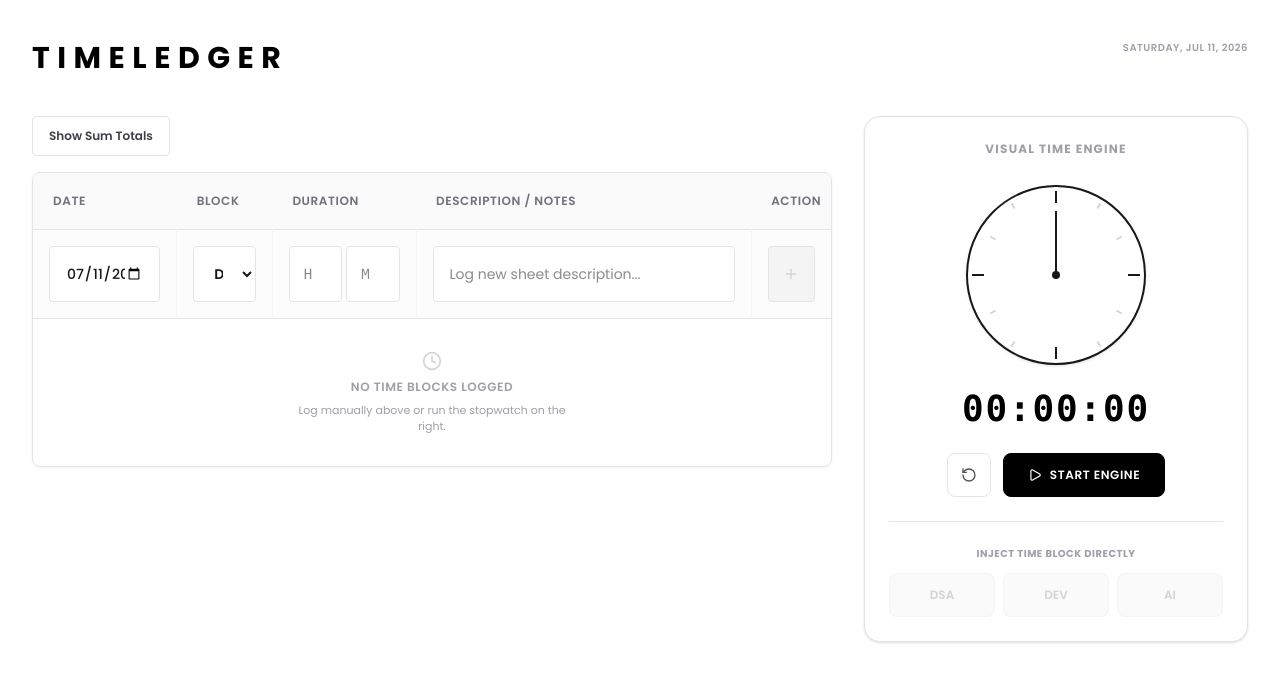
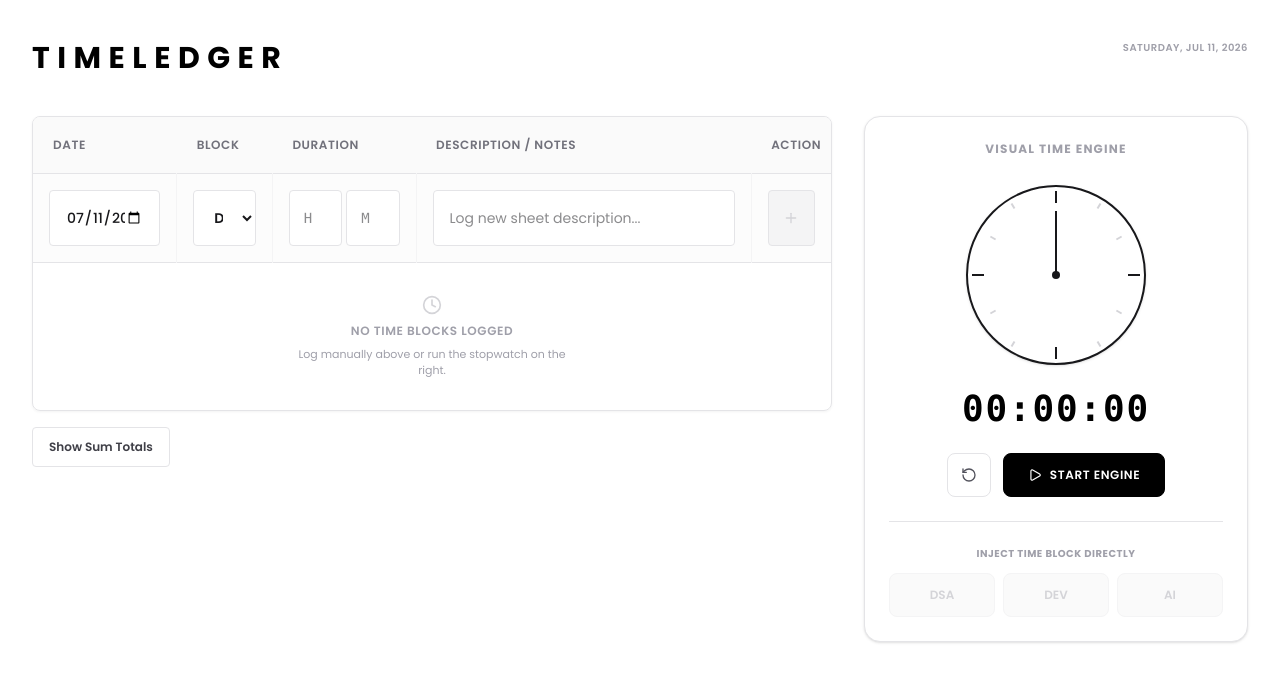
Before and after one commit to Atharvchaskar008/My-productivity-tracker-, a React (Vite) app: page / in a window 1280 px wide. Shown: the top 682 px of the page. Built offline with nearby package versions, Linux system fonts and the light colour scheme.

Commit message:
Move Show Sum Totals button below the table.

```diff
--- a/src/App.jsx
+++ b/src/App.jsx
@@ -210,15 +210,6 @@ export default function App() {
         {/* LEFT COLUMN (8 COLS): EXCEL SPREADSHEET TABLE */}
         <section className="lg:col-span-8 order-1 lg:order-1 flex flex-col space-y-4 min-w-0">
 
-          <div className="flex items-center justify-between">
-            <button
-              onClick={() => setShowSummary(!showSummary)}
-              className="h-10 px-4 text-xs font-semibold rounded border border-zinc-200 bg-white hover:bg-zinc-50 text-zinc-700 transition-all flex items-center space-x-1.5 active:scale-95"
-            >
-              <span>{showSummary ? 'Hide Sum Totals' : 'Show Sum Totals'}</span>
-            </button>
-          </div>
-
           <div className="excel-table-container min-w-0">
             <div className="overflow-x-auto lg:overflow-x-visible">
               <table className="w-full table-fixed border-collapse text-left text-sm min-w-[750px] lg:min-w-0">
@@ -409,6 +400,15 @@ export default function App() {
             </div>
           </div>
 
+          <div className="flex items-center justify-between">
+            <button
+              onClick={() => setShowSummary(!showSummary)}
+              className="h-10 px-4 text-xs font-semibold rounded border border-zinc-200 bg-white hover:bg-zinc-50 text-zinc-700 transition-all flex items-center space-x-1.5 active:scale-95"
+            >
+              <span>{showSummary ? 'Hide Sum Totals' : 'Show Sum Totals'}</span>
+            </button>
+          </div>
+
         </section>
 
         {/* RIGHT COLUMN (4 COLS): CIRCULAR CLOCK STOPWATCH */}
```
